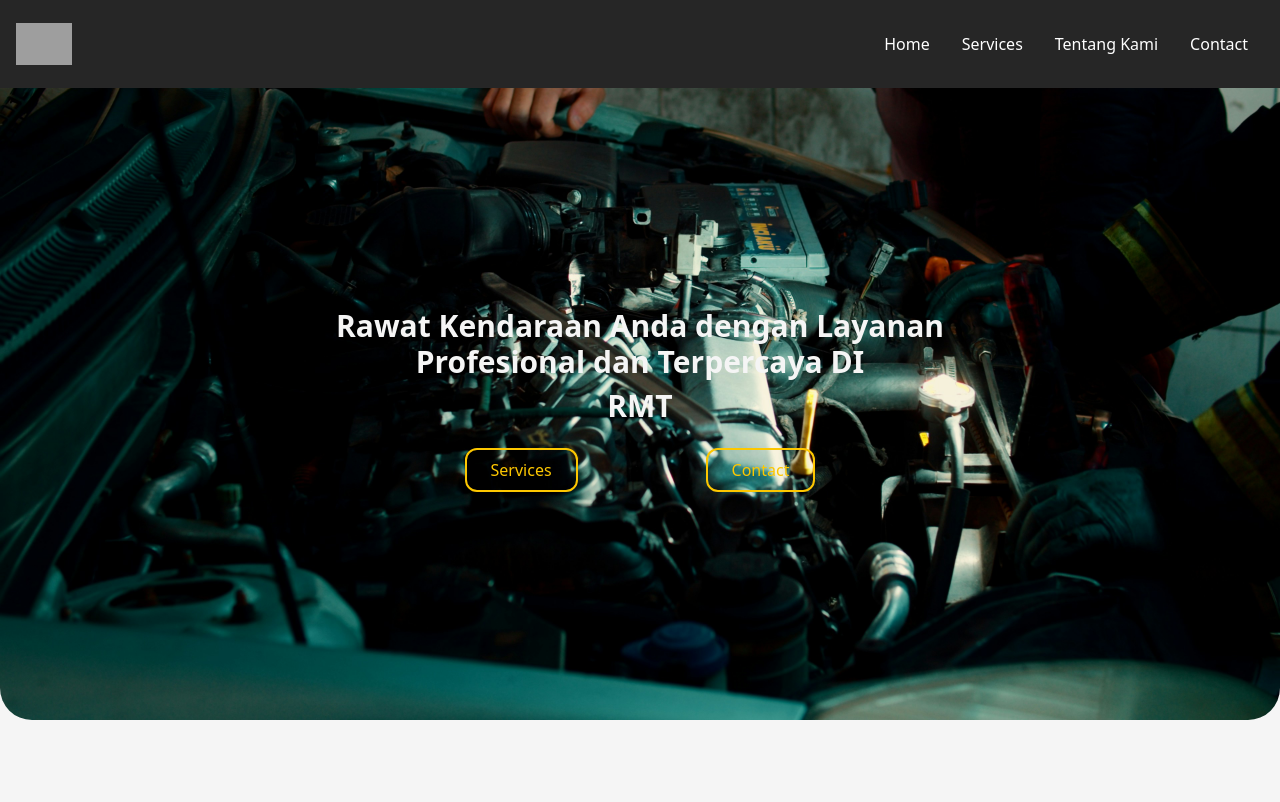
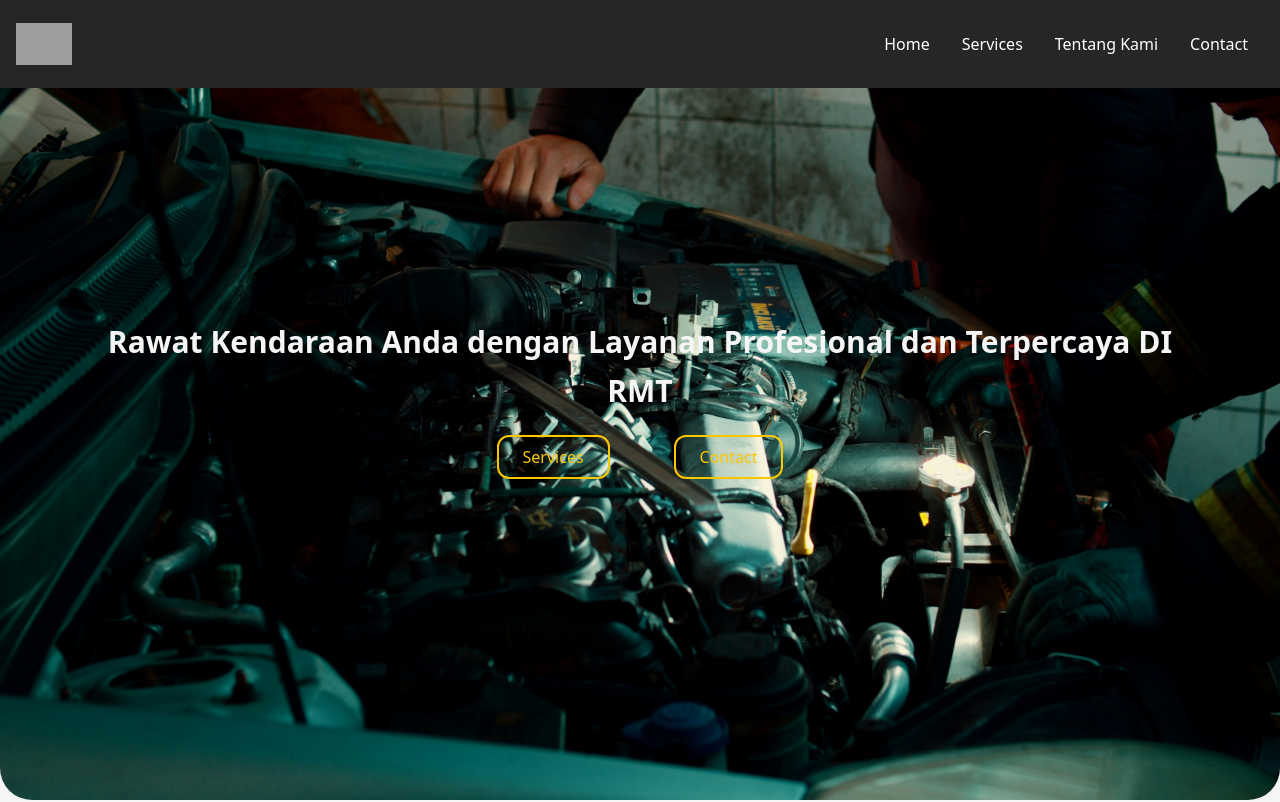
Before and after one commit to hafidwp/Workshop-Car, a website: page index.html in a window 1280 px wide. Shown: the top 802 px of the page. Drawn offline with nearby package versions, Linux system fonts and the light colour scheme; grey boxes are pictures that could not be loaded.

Commit message:
solve problem

```diff
--- a/index.html
+++ b/index.html
@@ -3,6 +3,7 @@
   <head>
     <meta charset="UTF-8" />
     <meta name="viewport" content="width=device-width, initial-scale=1.0" />
+    <title>Home</title>
     <link href="./src/output.css" rel="stylesheet" />
     <link href="https://unpkg.com/aos@2.3.1/dist/aos.css" rel="stylesheet" />
   </head>
@@ -84,30 +85,32 @@
     </nav>
 
     <!-- Section Home -->
-    <section id="home">
+    <section id="home" class="relative pt-20">
       <div class="max-w-screen mx-auto">
         <img
           src="./src/image/background.jpg"
           alt=""
-          class="relative z-0 w-full h-auto object-contain rounded-b-4xl"
+          class="w-full h-auto object-cover rounded-b-4xl"
         />
         <div
-          class="absolute z-10 max-w-screen top-1/2 left-1/2 -translate-x-1/2 -translate-y-1/2 flex flex-col items-center sm:top-1/3 md:top-1/2 lg:top-1/2"
+          class="absolute inset-0 flex flex-col items-center justify-center px-4 text-center z-10"
         >
           <h1
-            class="sm:text-md md:text-xl lg:text-3xl text-neutral-100 font-bold text-center"
+            class="text-lg font-bold text-neutral-100 leading-snug sm:text-xl md:text-3xl"
           >
             Rawat Kendaraan Anda dengan Layanan Profesional dan Terpercaya DI
             <span class="block mt-2 text-neutral-100">RMT</span>
           </h1>
-          <div class="mt-6 flex gap-y-4 space-x-32">
+          <div
+            class="mt-6 flex flex-col sm:flex-row gap-4 sm:gap-8 sm:max-w-none sm:space-x-8"
+          >
             <button
-              class="px-6 py-2 text-yellow-400 rounded-xl border-2 border-yellow-400 hover:text-neutral-100 hover:border-2 hover:border-neutral-100 bg-transparent hover:bg-yellow-500 transition duration-300 ease-in-out"
+              class="px-6 py-2 text-yellow-400 rounded-xl border-2 border-yellow-400 hover:text-neutral-100 hover:border-neutral-100 hover:bg-yellow-500 bg-transparent transition duration-300 ease-in-out font-medium text-center"
             >
               <a href="#services" class="font-medium">Services</a>
             </button>
             <button
-              class="px-6 py-2 text-yellow-400 rounded-xl border-2 border-yellow-400 hover:text-neutral-100 hover:border-2 hover:border-neutral-100 bg-transparent hover:bg-yellow-500 transition duration-300 ease-in-out"
+              class="px-6 py-2 text-yellow-400 rounded-xl border-2 border-yellow-400 hover:text-neutral-100 hover:border-neutral-100 hover:bg-yellow-500 bg-transparent transition duration-300 ease-in-out font-medium text-center"
             >
               <a href="./about.html#contact" class="font-medium">Contact</a>
             </button>
@@ -117,7 +120,7 @@
     </section>
 
     <!-- Section services -->
-    <section id="services" class="lg:my-32 md:my-8 sm:mt-8 scroll-mt-24">
+    <section id="services" class="pt-12 lg:my-32 md:my-8 sm:mt-8 scroll-mt-26">
       <div
         class="max-w-screen mx-auto lg:px-4 md:px-8 sm:px-12"
         data-aos="fade-up"
```
Also changed, not shown: about.html (+7 -7 lines), repaint.html (+0 -1 lines), src/output.css.
